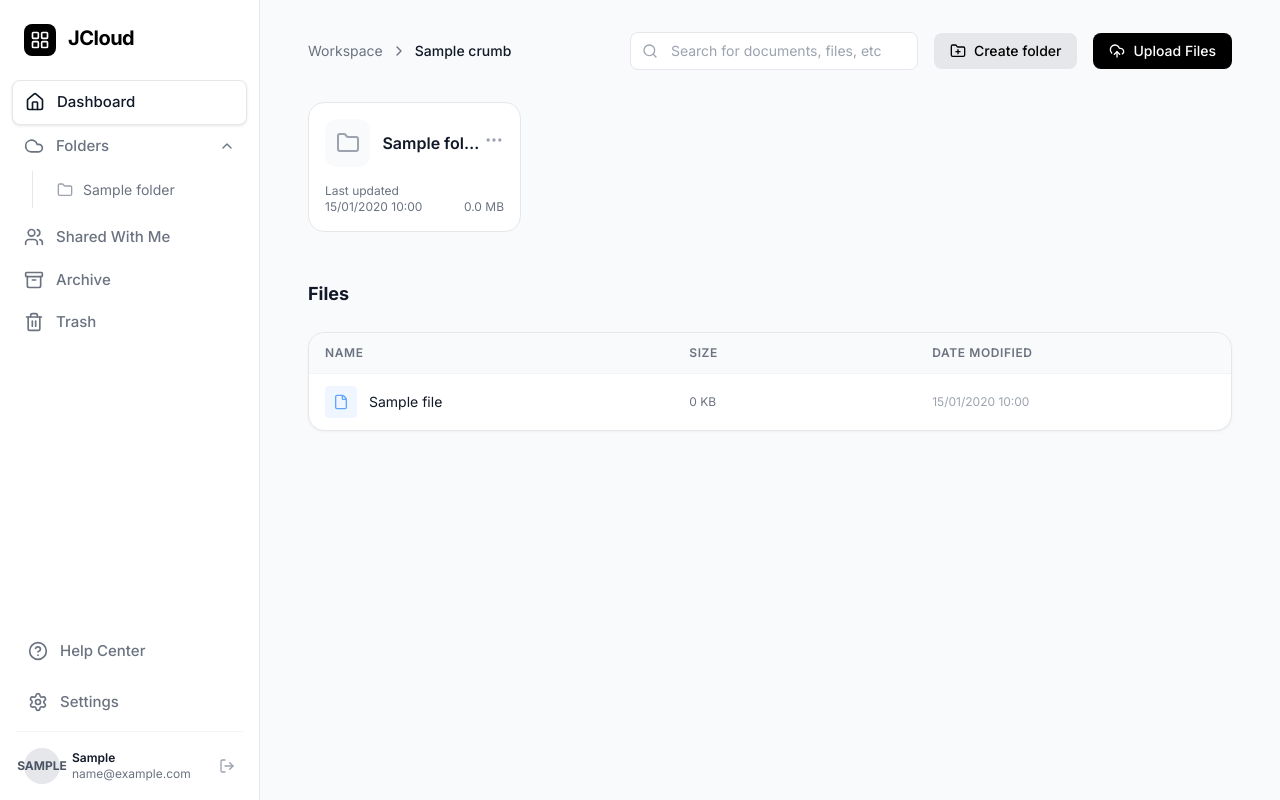
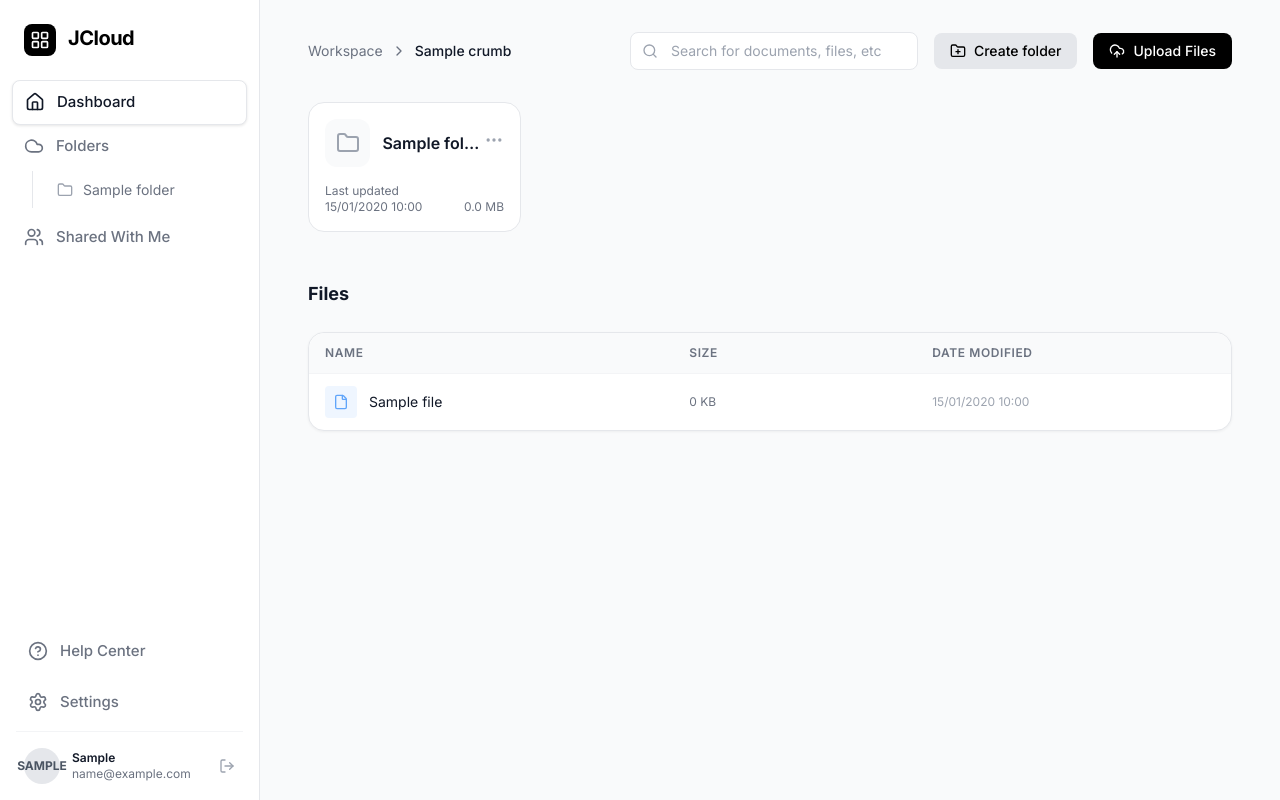
Before and after one commit to joshanjohn/jcloud-pass, a FastAPI app: template src/templates/workspace/workspace.html in a window 1280 px wide. Run offline with FastAPI, Linux system fonts and the light colour scheme; the template is opened without the code that fills it: most values are stand-ins (such as "Sample title", 1, 10 or a date in 2020); some libraries are stand-ins or nearby versions.

Commit message:
(refactor) removed archive and and trash button

```diff
--- a/src/templates/workspace/workspace.html
+++ b/src/templates/workspace/workspace.html
@@ -47,7 +47,6 @@
                         <i data-lucide="cloud" class="w-5 h-5"></i>
                         <span>Folders</span>
                     </div>
-                    <i data-lucide="chevron-up" class="w-4 h-4"></i>
                 </div>
 
                 <!-- list all directories here -->
@@ -69,16 +68,6 @@
             <a href="#" class="nav-item">
                 <i data-lucide="users" class="w-5 h-5"></i>
                 <span>Shared With Me</span>
-            </a>
-
-            <a href="#" class="nav-item">
-                <i data-lucide="archive" class="w-5 h-5"></i>
-                <span>Archive</span>
-            </a>
-
-            <a href="#" class="nav-item">
-                <i data-lucide="trash-2" class="w-5 h-5"></i>
-                <span>Trash</span>
             </a>
         </nav>
 
```
